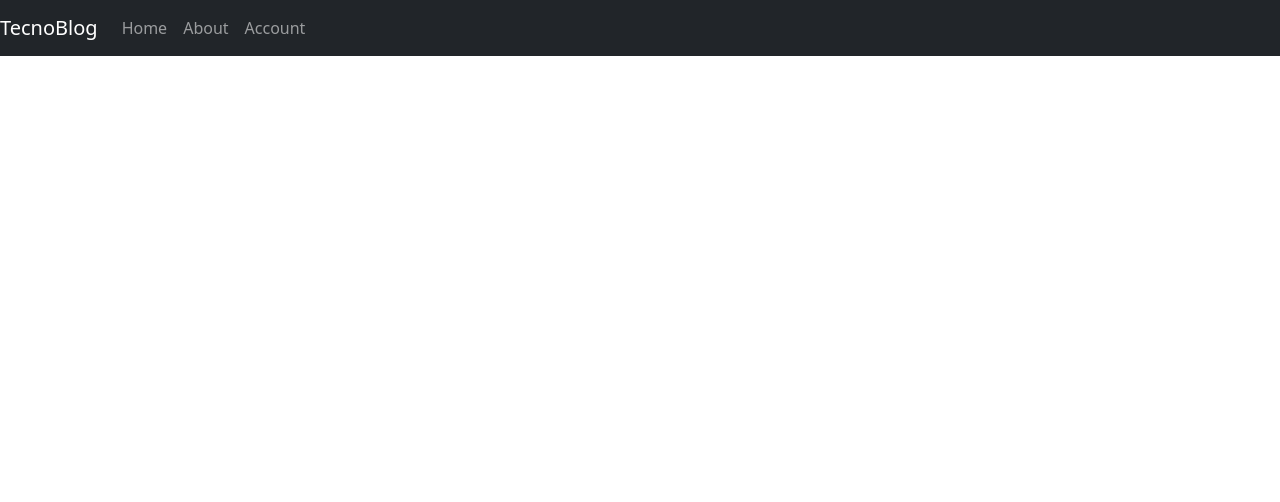
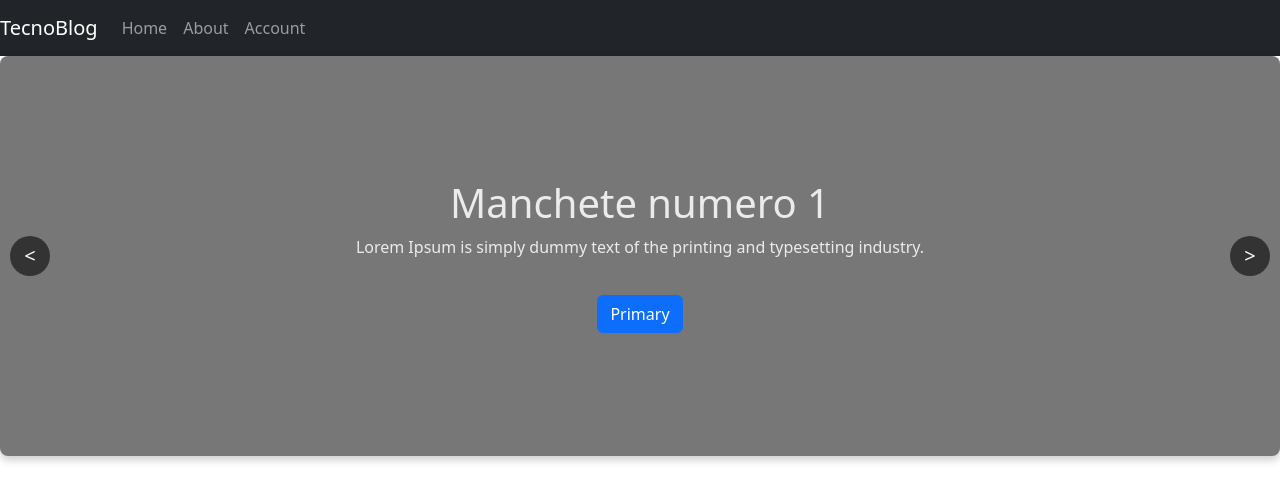
Before and after one commit to Leonardofilipe-dev/angularblog, an Angular app: page / in a window 1280 px wide. Shown: the top 502 px of the page. Built offline with nearby package versions, Linux system fonts and the light colour scheme.

Commit message:
Adicionando container com slid

```diff
--- a/src/app/app.component.html
+++ b/src/app/app.component.html
@@ -1 +1,2 @@
 <app-navbar></app-navbar>
+<app-container-main></app-container-main>
--- a/src/app/app.module.ts
+++ b/src/app/app.module.ts
@@ -15,9 +15,6 @@ import { PageModule } from './shared/page/page.module';
 @NgModule({
   declarations: [
     AppComponent,
-    ContainerMainComponent,
-    ContainerSmallComponent,
-    FooterComponent
   ],
   imports: [
     BrowserModule,
@@ -26,7 +23,6 @@ import { PageModule } from './shared/page/page.module';
     PageModule
 
 
-
   ],
   providers: [],
   bootstrap: [AppComponent]
--- a/src/app/components/container-main/container-main.component.css
+++ b/src/app/components/container-main/container-main.component.css
@@ -0,0 +1,65 @@
+body {
+    margin: 0;
+    display: flex;
+    justify-content: center;
+    align-items: center;
+    height: 100vh;
+    background-color: #f4f4f4;
+}
+
+.container-main {
+    display: flex;
+    align-items: center;
+    position: relative;
+    min-height: 50vh;
+    padding: 20px;
+    text-align: center;
+    background-color: #777777;
+    color: #ebebeb;
+    border-radius: 8px;
+    box-shadow: 0 4px 8px rgba(0, 0, 0, 0.2);
+    flex-direction: column; /* Organiza o conteúdo verticalmente */
+    justify-content: center; /* Alinha os elementos no centro */
+}
+
+.slider-content {
+    display: flex;
+    justify-content: center;
+    align-items: center;
+    flex-direction: column;
+}
+
+.arrow {
+    position: absolute;
+    top: 50%;
+    transform: translateY(-50%);
+    background-color: #333;
+    color: #fff;
+    border: none;
+    border-radius: 50%;
+    cursor: pointer;
+    width: 40px;
+    height: 40px;
+    font-size: 20px;
+    display: flex;
+    justify-content: center;
+    align-items: center;
+    z-index: 10;
+}
+
+.left-arrow {
+    left: 10px;
+}
+
+.right-arrow {
+    right: 10px;
+}
+
+.arrow:hover {
+    background-color: #555;
+}
+
+.btn {
+    margin-top: 20px; /* Adiciona um espaço acima do botão */
+    z-index: 5; /* Garante que o botão esteja acima do conteúdo */
+}
--- a/src/app/components/container-main/container-main.component.html
+++ b/src/app/components/container-main/container-main.component.html
@@ -1 +1,11 @@
-<p>container-main works!</p>
+<div class="container-main">
+    <button class="arrow left-arrow" (click)="navigate('left')">&lt;</button>
+    <div class="slider-content">
+        <h1>{{ titles[currentIndex] }}</h1>
+        <div>
+            <p>{{ descriptions[currentIndex] }}</p>
+        </div>
+    </div>
+    <button class="arrow right-arrow" (click)="navigate('right')">&gt;</button>
+    <button type="button" class="btn btn-primary">Primary</button>
+</div>
--- a/src/app/components/container-main/container-main.component.ts
+++ b/src/app/components/container-main/container-main.component.ts
@@ -6,5 +6,19 @@ import { Component } from '@angular/core';
   styleUrl: './container-main.component.css'
 })
 export class ContainerMainComponent {
+  titles = ['Manchete numero 1', 'Manchete numero 2', 'Manchete numero 3'];
+  descriptions = [
+    'Lorem Ipsum is simply dummy text of the printing and typesetting industry.',
+    'Dolor Sit Amet has been the industry\'s standard dummy text.',
+    'Consectetur Adipiscing is used by designers to focus on layout and content.'
+  ];
+  currentIndex = 0;
 
+  navigate(direction: 'left' | 'right'): void {
+    if (direction === 'left' && this.currentIndex > 0) {
+      this.currentIndex--;
+    } else if (direction === 'right' && this.currentIndex < this.titles.length - 1) {
+      this.currentIndex++;
+    }
+  }
 }
```
Also changed, not shown: src/app/shared/page/page.module.ts (+5 -2 lines).
